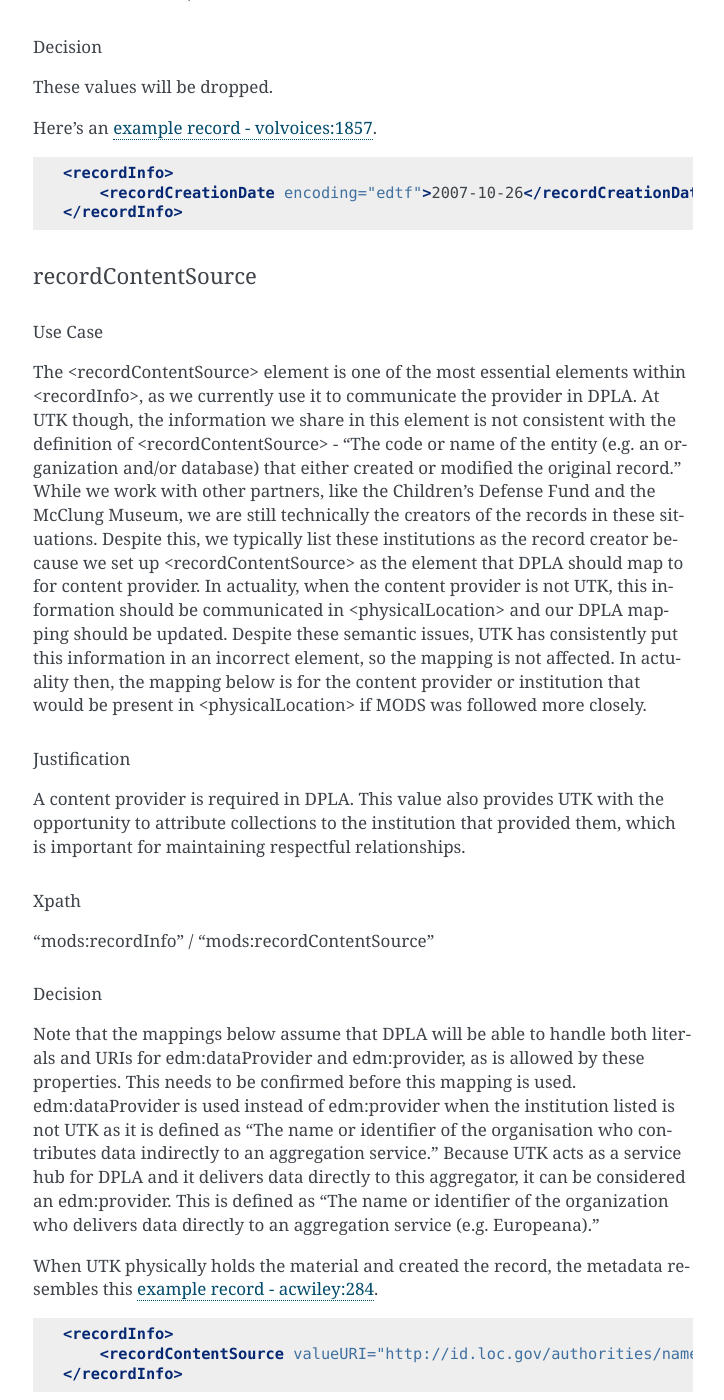
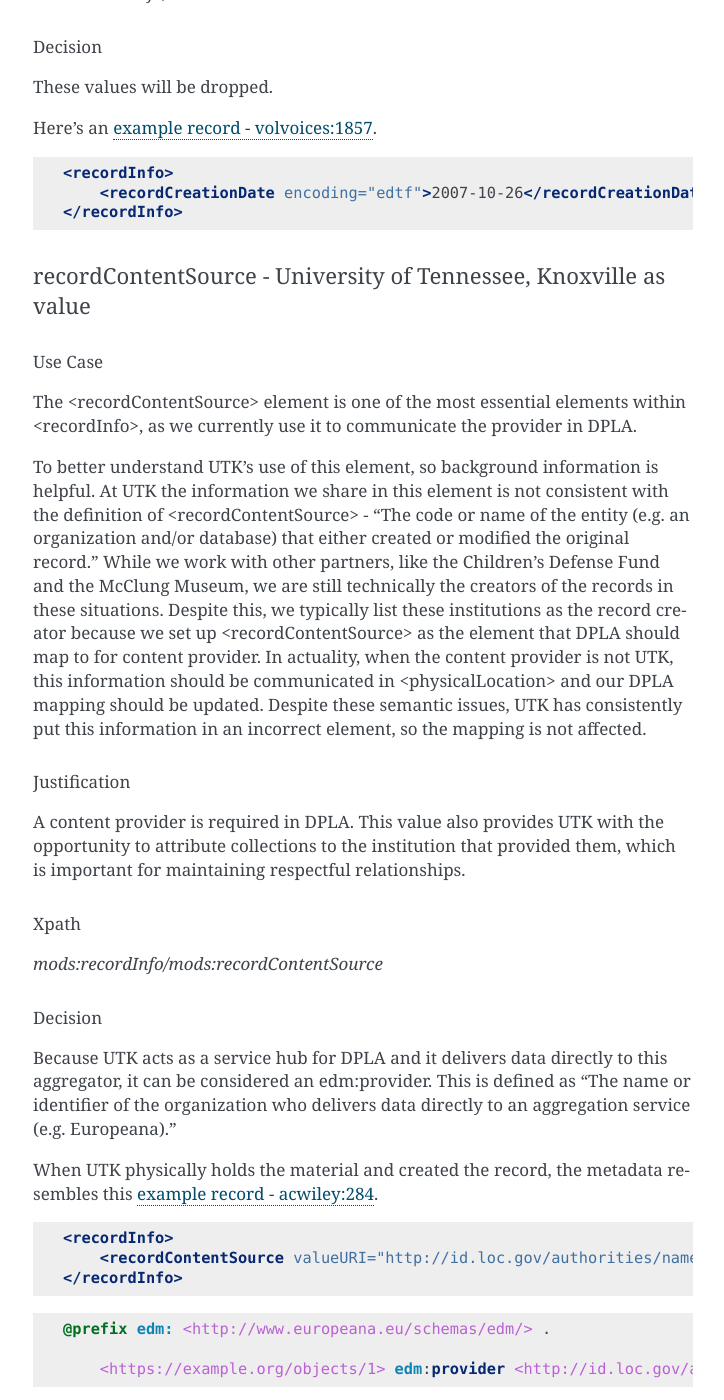
Before and after one commit to UTKcataloging/mods_to_rdf, a Sphinx documentation site: the page built from docs/source/contents/4_draft_mapping.rst, in a window 1280 px wide and 1400 px high, scrolled down 32206 px. Shown: the whole window, without its empty margins (387-1111 px from the left). Built offline with Sphinx 7.4.7, drawn with Linux system fonts in a browser that asks for light colours; formulas are drawn with MathJax 3; some of the changed text lies outside the part shown.

Commit message:
Fix Xpath syntax and break up recordContentSource into three sections.

```diff
--- a/docs/source/contents/4_draft_mapping.rst
+++ b/docs/source/contents/4_draft_mapping.rst
@@ -1350,7 +1350,7 @@
 Xpath
 ^^^^^
 
-"mods:recordInfo" / "mods:recordIdentifier"
+`mods:recordInfo/mods:recordIdentifier`
 
 Decision
 ^^^^^^^^
@@ -1391,7 +1391,7 @@
 Xpath
 ^^^^^
 
-"mods:recordInfo" / "mods:languageOfCataloging"
+`mods:recordInfo/mods:languageOfCataloging`
 
 Decision
 ^^^^^^^^
@@ -1429,7 +1429,7 @@
 Xpath
 ^^^^^
 
-"mods:recordInfo" / "mods:recordOrigin"
+`mods:recordInfo/mods:recordOrigin`
 
 Decision
 ^^^^^^^^
@@ -1464,7 +1464,7 @@
 Xpath
 ^^^^^
 
-"mods:recordInfo" / "mods:recordChangeDate"
+`mods:recordInfo/mods:recordChangeDate`
 
 Decision
 ^^^^^^^^
@@ -1504,7 +1504,7 @@
 Xpath
 ^^^^^
 
-"mods:recordInfo" / "mods:recordCreationDate"
+`mods:recordInfo/mods:recordCreationDate`
 
 Decision
 ^^^^^^^^
@@ -1519,22 +1519,23 @@
         <recordCreationDate encoding="edtf">2007-10-26</recordCreationDate>
     </recordInfo>
 
-recordContentSource
--------------------
+recordContentSource - University of Tennessee, Knoxville as value
+-----------------------------------------------------------------
 
 Use Case
 ^^^^^^^^
 
 The <recordContentSource> element is one of the most essential elements within <recordInfo>, as we currently use it to
-communicate the provider in DPLA. At UTK though, the information we share in this element is not consistent with the
-definition of <recordContentSource> - "The code or name of the entity (e.g. an organization and/or database) that either
-created or modified the original record." While we work with other partners, like the Children's Defense Fund and the
-McClung Museum, we are still technically the creators of the records in these situations. Despite this, we typically list
-these institutions as the record creator because we set up <recordContentSource> as the element that DPLA should map to
-for content provider. In actuality, when the content provider is not UTK, this information should be communicated in
-<physicalLocation> and our DPLA mapping should be updated. Despite these semantic issues, UTK has consistently put this
-information in an incorrect element, so the mapping is not affected. In actuality then, the mapping below is for the
-content provider or institution that would be present in <physicalLocation> if MODS was followed more closely.
+communicate the provider in DPLA.
+
+To better understand UTK's use of this element, so background information is helpful. At UTK the information we share in
+this element is not consistent with the definition of <recordContentSource> - "The code or name of the entity (e.g. an
+organization and/or database) that either created or modified the original record." While we work with other partners,
+like the Children's Defense Fund and the McClung Museum, we are still technically the creators of the records in these
+situations. Despite this, we typically list these institutions as the record creator because we set up <recordContentSource>
+as the element that DPLA should map to for content provider. In actuality, when the content provider is not UTK, this
+information should be communicated in <physicalLocation> and our DPLA mapping should be updated. Despite these semantic
+issues, UTK has consistently put this information in an incorrect element, so the mapping is not affected.
 
 Justification
 ^^^^^^^^^^^^^
@@ -1545,17 +1546,14 @@
 Xpath
 ^^^^^
 
-"mods:recordInfo" / "mods:recordContentSource"
-
-Decision
-^^^^^^^^
-
-Note that the mappings below assume that DPLA will be able to handle both literals and URIs for edm:dataProvider and edm:provider,
-as is allowed by these properties. This needs to be confirmed before this mapping is used. edm:dataProvider is used instead of
-edm:provider when the institution listed is not UTK as it  is defined as "The name or identifier of the organisation who
-contributes data indirectly to an aggregation service." Because UTK acts as a service hub for DPLA and it delivers data
-directly to this aggregator, it can be considered an edm:provider. This is defined as "The name or identifier of the
-organization who delivers data directly to an aggregation service (e.g. Europeana)."
+`mods:recordInfo/mods:recordContentSource`
+
+Decision
+^^^^^^^^
+
+Because UTK acts as a service hub for DPLA and it delivers data directly to this aggregator, it can be considered an
+edm:provider. This is defined as "The name or identifier of the organization who delivers data directly to an aggregation
+service (e.g. Europeana)."
 
 When UTK physically holds the material and created the record, the metadata resembles this `example record - acwiley:284 <https://digital.lib.utk.edu/collections/islandora/object/acwiley%3A284/datastream/MODS/view>`_.
 
@@ -1586,9 +1584,33 @@
 
         <https://example.org/objects/1> edm:provider "University of Tennesse Knoxville. Libraries" .
 
-Sometimes when the resource comes from another institution, that institution name is placed in <recordContentSource>. For instance,
-here's an `example record - cdf:70 <https://digital.lib.utk.edu/collections/islandora/object/cdf%3A70/datastream/MODS/view>`_.
-Here it is also coupled with an "Intermediate Provider" note. McClung's Egypt collection is also treated similarly.
+recordContentSource - not University of Tennessee, Knoxville as value
+---------------------------------------------------------------------
+
+Use Case
+^^^^^^^^
+
+When a resource comes from a non-UTK institution, its name is placed in <recordContentSource>.
+
+Justification
+^^^^^^^^^^^^^
+
+A content provider is required in DPLA. Sharing the names of institutional partners within the Digital Library of Tennessee
+is also a great way to recognize the contributions of these libraries.
+
+Xpath
+^^^^^
+
+`mods:recordInfo/mods:recordContentSource`
+
+Decision
+^^^^^^^^
+When the institution listed as providing the information is not UTK, edm:dataProvider should be used instead of
+edm:provider. edm:dataProvider is defined as "The name or identifier of the organisation who contributes data indirectly
+to an aggregation service."
+
+Here's an `example record - cdf:70 <https://digital.lib.utk.edu/collections/islandora/object/cdf%3A70/datastream/MODS/view>`_.
+It is also coupled with an "Intermediate Provider" note, as shown below. McClung's Egypt collection is also treated similarly.
 
 .. code-block:: xml
 
@@ -1609,8 +1631,36 @@
 
         <https://example.org/objects/1> edm:dataProvider <http://id.loc.gov/authorities/names/no2017113530> .
 
-In addition, the TDH collection has null values. An example is `tdh:8597 <https://digital.lib.utk.edu/collections/islandora/object/tdh%3A8597/datastream/MODS/view>`_.
-This needs to be addressed before migration so that what UTK shares with DPLA meets its requirements.
+recordContentSource - null or missing values
+--------------------------------------------
+
+Use Case
+^^^^^^^^
+
+Two collections have null values for <recordContentSource> or are missing this element entirely. There are 59 records
+that do not have <recordContentSource>. A few of these are starter namespaces (like baseball) that
+will be filled out once metadata for the collection is created. 55 of the records are associated with Kintner. This collection
+is currently being remediated by Andrew and this missing element will be addressed. Here's an `example record - kintner:10 <https://digital.lib.utk.edu/collections/islandora/object/kintner%3A10/datastream/MODS/view>`_.
+
+Justification
+^^^^^^^^^^^^^
+
+These records need to be addressed before migration so that what UTK shares with DPLA meets its requirements.
+
+Xpath
+^^^^^
+
+`mods:recordInfo/mods:recordContentSource`
+
+Decision
+^^^^^^^^
+
+Remediation needs to be completed so that "University of Tennessee, Knoxville" is added as the recordContentSource for all
+of the associated records. Alternatively we could complete this work in migration and automatically assign "University of
+Tennessee, Knoxville. Libraries" to records missing this element if we are certain no additional instances have been
+introduced.
+
+Here's an `example record - tdh:8597 <https://digital.lib.utk.edu/collections/islandora/object/tdh%3A8597/datastream/MODS/view>`_.
 
 .. code-block:: xml
 
@@ -1618,9 +1668,11 @@
         <recordContentSource/>
     </recordInfo>
 
-Finally, there are 59 records that do not have <recordContentSource>. A few of these are starter namespaces (like baseball) that
-will be filled out once metadata for the collection is created. 55 of the records are associated with Kintner. This collection
-is currently being remediated by Andrew and this missing element will be addressed. Here's an `example record - kintner:10 <https://digital.lib.utk.edu/collections/islandora/object/kintner%3A10/datastream/MODS/view>`_.
+.. code-block:: turtle
+
+    @prefix edm: <http://www.europeana.eu/schemas/edm/> .
+
+        <https://example.org/objects/1> edm:provider "University of Tennessee, Knoxville. Libraries" .
 
 accessCondition
 ===============
```
